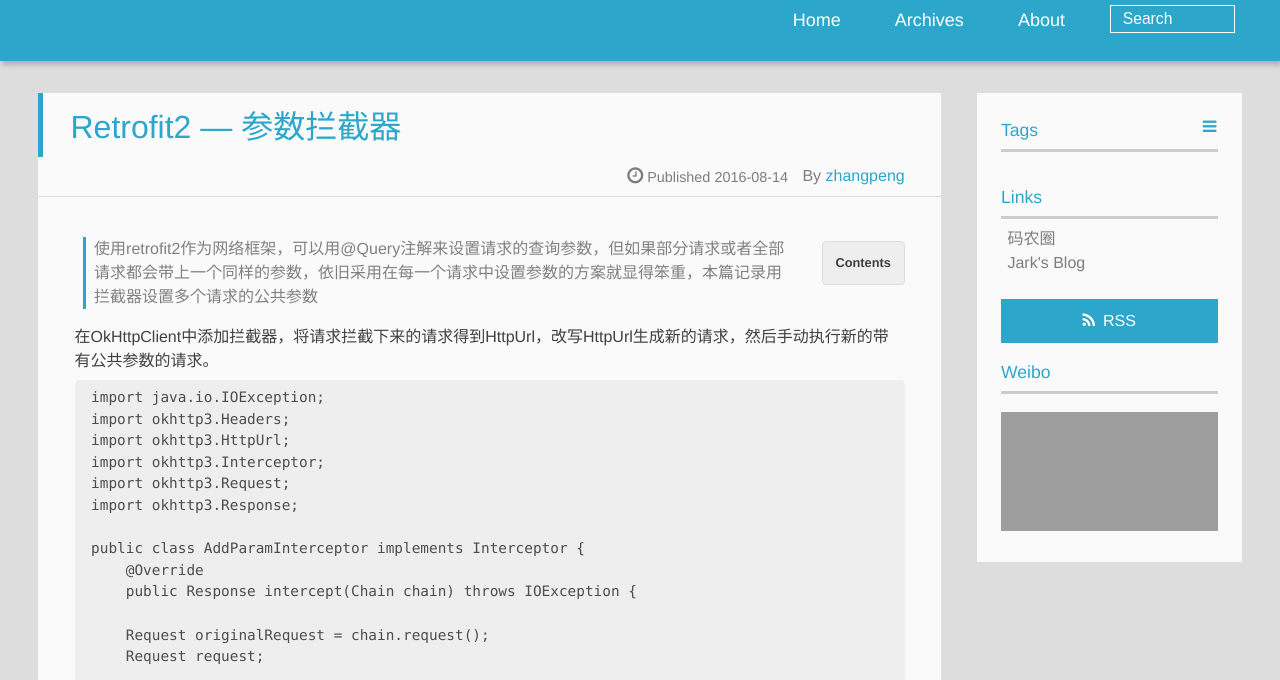
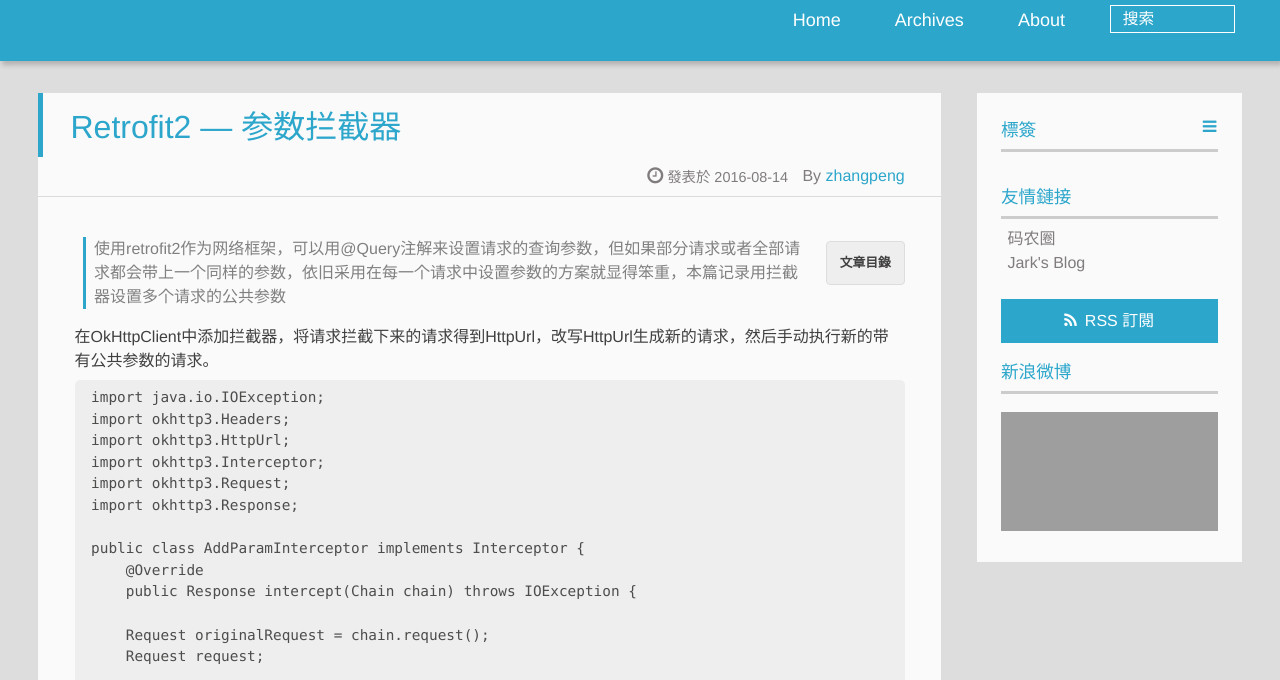
Before and after one commit to scauzhangpeng/scauzhangpeng.github.io, a plain HTML site: page 2016/08/14/参数拦截器/index.html in a window 1280 px wide. Shown: the part 120-800 px from the top of the page. Drawn offline with Linux system fonts and the light colour scheme; grey boxes are pictures that could not be loaded; a script that the page names is missing.

Commit message:
Site updated: 2016-08-15 09:18:21

```diff
--- a/2016/08/14/参数拦截器/index.html
+++ b/2016/08/14/参数拦截器/index.html
@@ -57,7 +57,7 @@ import java.">
 				<h1 class="site-name"><a href="/" title="Zp">Zp</a></h1>
 				<h2 class="blog-motto"></h2>
 			</div>
-			<div class="navbar"><a class="navbutton navmobile" href="#" title="Menu">
+			<div class="navbar"><a class="navbutton navmobile" href="#" title="菜單">
 			</a></div>
 			<nav class="animated">
 				<ul>
@@ -73,7 +73,7 @@ import java.">
 
 					<form class="search" action="//google.com/search" method="get" accept-charset="utf-8">
 						<label>Search</label>
-						<input type="search" id="search" name="q" autocomplete="off" maxlength="20" placeholder="Search" />
+						<input type="search" id="search" name="q" autocomplete="off" maxlength="20" placeholder="搜索" />
 						<input type="hidden" name="q" value="site:yoursite.com">
 					</form>
 
@@ -96,14 +96,14 @@ import java.">
 		<a href="/about" title="zhangpeng" target="_blank" itemprop="author">zhangpeng</a>
 
   <p class="article-time">
-    <time datetime="2016-08-14T14:44:56.000Z" itemprop="datePublished"> Published 2016-08-14</time>
+    <time datetime="2016-08-14T14:44:56.000Z" itemprop="datePublished"> 發表於 2016-08-14</time>
 
   </p>
 </header>
 	<div class="article-content">
 
 		<div id="toc" class="toc-article">
-			<strong class="toc-title">Contents</strong>
+			<strong class="toc-title">文章目錄</strong>
 
 
 
@@ -175,17 +175,17 @@ public class AddParamInterceptor implements Interceptor {
 
 
 </div>
-      <div class="openaside"><a class="navbutton" href="#" title="Show Sidebar"></a></div>
+      <div class="openaside"><a class="navbutton" href="#" title="顯示側邊欄"></a></div>
 
   <div id="toc" class="toc-aside">
-  <strong class="toc-title">Contents</strong>
+  <strong class="toc-title">文章目錄</strong>
 
 
 
   </div>
 
 <div id="asidepart">
-<div class="closeaside"><a class="closebutton" href="#" title="Hide Sidebar"></a></div>
+<div class="closeaside"><a class="closebutton" href="#" title="隱藏側邊欄"></a></div>
 <aside class="clearfix">
 
 
@@ -195,7 +195,7 @@ public class AddParamInterceptor implements Interceptor {
 
 
 <div class="tagslist">
-	<p class="asidetitle">Tags</p>
+	<p class="asidetitle">標簽</p>
 		<ul class="clearfix">
 
 
@@ -205,7 +205,7 @@ public class AddParamInterceptor implements Interceptor {
 
 
   <div class="linkslist">
-  <p class="asidetitle">Links</p>
+  <p class="asidetitle">友情鏈接</p>
     <ul>
 
           <li>
@@ -227,11 +227,11 @@ public class AddParamInterceptor implements Interceptor {
 
 
   <div class="rsspart">
-	<a href="/atom.xml" target="_blank" title="rss">RSS</a>
+	<a href="/atom.xml" target="_blank" title="rss">RSS 訂閱</a>
 </div>
 
   <div class="weiboshow">
-  <p class="asidetitle">Weibo</p>
+  <p class="asidetitle">新浪微博</p>
     <iframe width="100%" height="119" class="share_self"  frameborder="0" scrolling="no" src="http://widget.weibo.com/weiboshow/index.php?language=&width=0&height=119&fansRow=2&ptype=1&speed=0&skin=9&isTitle=1&noborder=1&isWeibo=0&isFans=0&uid=null&verifier=b3593ceb&dpc=1"></iframe>
 </div>
 
@@ -453,7 +453,7 @@ var _hmt = _hmt || [];
 <!-- Totop Begin -->
 
 	<div id="totop">
-	<a title="Back to Top"><img src="/img/scrollup.png"/></a>
+	<a title="返回頂部"><img src="/img/scrollup.png"/></a>
 	</div>
 	<script src="/js/totop.js"></script>
 
--- a/index.html
+++ b/index.html
@@ -44,7 +44,7 @@
 				<h1 class="site-name"><a href="/" title="Zp">Zp</a></h1>
 				<h2 class="blog-motto"></h2>
 			</div>
-			<div class="navbar"><a class="navbutton navmobile" href="#" title="Menu">
+			<div class="navbar"><a class="navbutton navmobile" href="#" title="菜單">
 			</a></div>
 			<nav class="animated">
 				<ul>
@@ -60,7 +60,7 @@
 
 					<form class="search" action="//google.com/search" method="get" accept-charset="utf-8">
 						<label>Search</label>
-						<input type="search" id="search" name="q" autocomplete="off" maxlength="20" placeholder="Search" />
+						<input type="search" id="search" name="q" autocomplete="off" maxlength="20" placeholder="搜索" />
 						<input type="hidden" name="q" value="site:yoursite.com">
 					</form>
 
@@ -85,7 +85,7 @@
 		<a href="/about" title="zhangpeng" target="_blank" itemprop="author">zhangpeng</a>
 
   <p class="article-time">
-    <time datetime="2016-08-14T14:44:56.000Z" itemprop="datePublished"> Published 2016-08-14</time>
+    <time datetime="2016-08-14T14:44:56.000Z" itemprop="datePublished"> 發表於 2016-08-14</time>
 
   </p>
 </header>
@@ -161,7 +161,7 @@ public class AddParamInterceptor implements Interceptor {
 		<a href="/about" title="zhangpeng" target="_blank" itemprop="author">zhangpeng</a>
 
   <p class="article-time">
-    <time datetime="2016-08-08T12:04:24.258Z" itemprop="datePublished"> Published 2016-08-08</time>
+    <time datetime="2016-08-08T12:04:24.258Z" itemprop="datePublished"> 發表於 2016-08-08</time>
 
   </p>
 </header>
@@ -208,10 +208,10 @@ public class AddParamInterceptor implements Interceptor {
 
 
 </div>
-      <div class="openaside"><a class="navbutton" href="#" title="Show Sidebar"></a></div>
+      <div class="openaside"><a class="navbutton" href="#" title="顯示側邊欄"></a></div>
 
 <div id="asidepart">
-<div class="closeaside"><a class="closebutton" href="#" title="Hide Sidebar"></a></div>
+<div class="closeaside"><a class="closebutton" href="#" title="隱藏側邊欄"></a></div>
 <aside class="clearfix">
 
 
@@ -221,7 +221,7 @@ public class AddParamInterceptor implements Interceptor {
 
 
 <div class="tagslist">
-	<p class="asidetitle">Tags</p>
+	<p class="asidetitle">標簽</p>
 		<ul class="clearfix">
 
 
@@ -231,7 +231,7 @@ public class AddParamInterceptor implements Interceptor {
 
 
   <div class="linkslist">
-  <p class="asidetitle">Links</p>
+  <p class="asidetitle">友情鏈接</p>
     <ul>
 
           <li>
@@ -253,11 +253,11 @@ public class AddParamInterceptor implements Interceptor {
 
 
   <div class="rsspart">
-	<a href="/atom.xml" target="_blank" title="rss">RSS</a>
+	<a href="/atom.xml" target="_blank" title="rss">RSS 訂閱</a>
 </div>
 
   <div class="weiboshow">
-  <p class="asidetitle">Weibo</p>
+  <p class="asidetitle">新浪微博</p>
     <iframe width="100%" height="119" class="share_self"  frameborder="0" scrolling="no" src="http://widget.weibo.com/weiboshow/index.php?language=&width=0&height=119&fansRow=2&ptype=1&speed=0&skin=9&isTitle=1&noborder=1&isWeibo=0&isFans=0&uid=null&verifier=b3593ceb&dpc=1"></iframe>
 </div>
 
@@ -402,7 +402,7 @@ var _hmt = _hmt || [];
 <!-- Totop Begin -->
 
 	<div id="totop">
-	<a title="Back to Top"><img src="/img/scrollup.png"/></a>
+	<a title="返回頂部"><img src="/img/scrollup.png"/></a>
 	</div>
 	<script src="/js/totop.js"></script>
 
```
Also changed, not shown: 2016/08/08/hello-world/index.html (+12 -12 lines).
